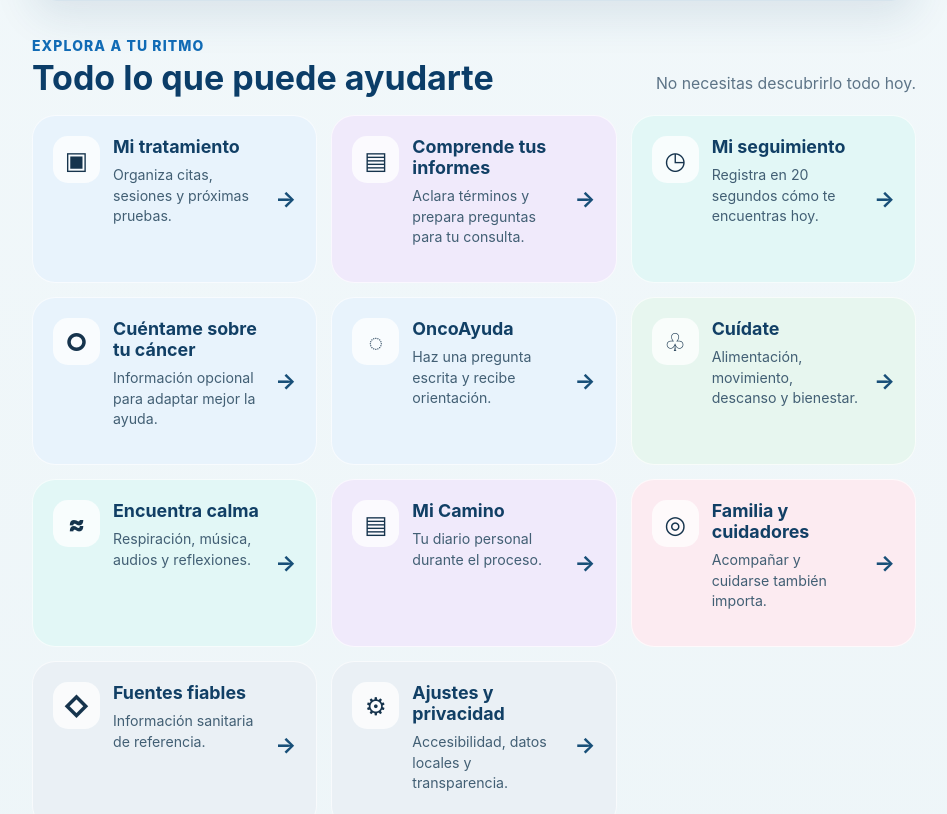
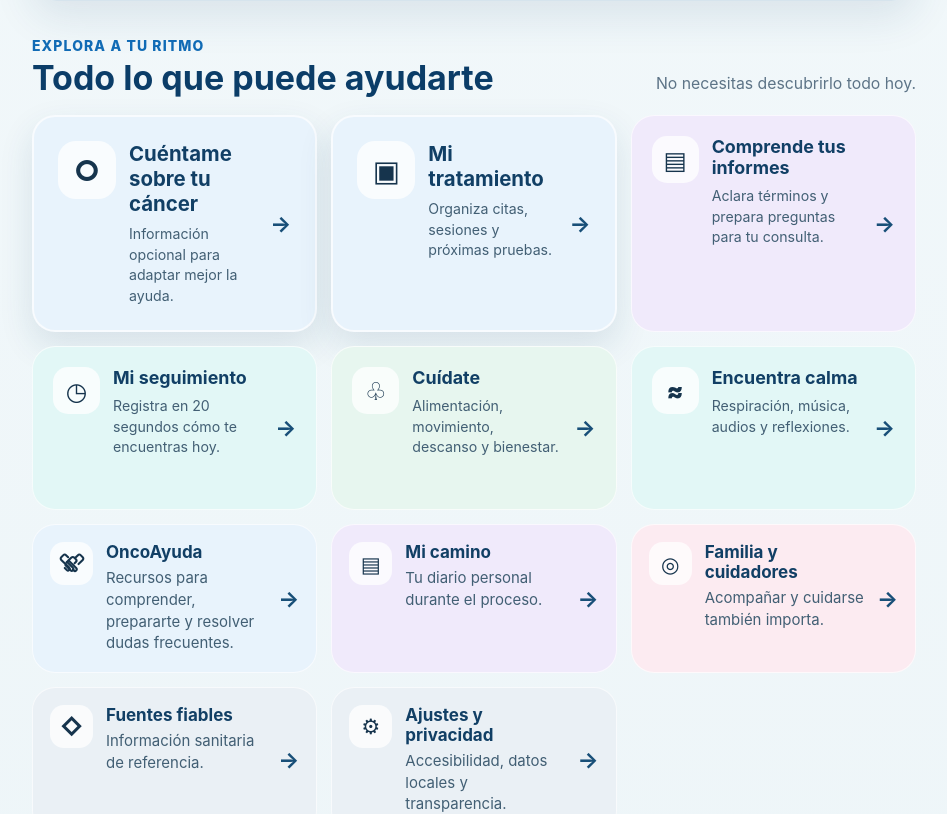
Before and after one commit to Moisesmira/OncoResponde, a React (Vite) app: page / in a window 1280 px wide. Shown: the part 1244-2058 px from the top of the page, without its empty margins (166-1113 px from the left). Built offline with nearby package versions, Linux system fonts and the light colour scheme.

Commit message:
Humanización y nueva experiencia de usuario

```diff
--- a/package.json
+++ b/package.json
@@ -1,7 +1,7 @@
 {
   "name": "oncoresponde-3",
   "private": true,
-  "version": "2.9.0",
+  "version": "3.0.0",
   "type": "module",
   "scripts": {
     "dev": "vite",
--- a/src/App.tsx
+++ b/src/App.tsx
@@ -20,7 +20,18 @@ export default function App() {
       <Route path="/" element={<Today />} />
       <Route path="/hablame" element={<Voice />} />
       <Route path="/respuesta" element={<Answer />} />
-      <Route path="/oncoayuda" element={<SimplePage title="OncoAyuda" />} />
+      <Route path="/oncoayuda" element={
+        <SimplePage title="OncoAyuda">
+          <div className="oncoayuda-intro">
+            <div className="oncoayuda-intro__icon" aria-hidden="true">🤝</div>
+            <div>
+              <h2>Apoyo para comprender y avanzar</h2>
+              <p>OncoAyuda reúne recursos para ayudarte a comprender mejor tu enfermedad, prepararte para los tratamientos y resolver dudas frecuentes.</p>
+              <p>Siempre que lo necesites, utiliza <strong>Háblame</strong> para realizar una consulta personalizada.</p>
+            </div>
+          </div>
+        </SimplePage>
+      } />
       <Route path="/perfil" element={<CancerProfile />} />
       <Route path="/cuidate" element={<WellnessHub />} />
       <Route path="/cuidate/:topicId" element={<WellnessTopic />} />
@@ -29,13 +40,13 @@ export default function App() {
       <Route path="/calma" element={<Breathing />} />
       <Route path="/seguimiento" element={<Tracking />} />
       <Route path="/seguimiento/sintomas" element={<SymptomDiary />} />
-      <Route path="/camino" element={<SimplePage title="Mi Camino" />} />
+      <Route path="/camino" element={<SimplePage title="Mi camino" />} />
       <Route path="/preparate" element={<Prepare />} />
       <Route path="/tratamiento" element={<Treatment />} />
       <Route path="/informes" element={<Reports />} />
-      <Route path="/familia" element={<SimplePage title="Familia" />} />
+      <Route path="/familia" element={<SimplePage title="Familia y cuidadores" />} />
       <Route path="/fuentes" element={<SimplePage title="Fuentes fiables" />} />
-      <Route path="/ajustes" element={<SimplePage title="Ajustes" />} />
+      <Route path="/ajustes" element={<SimplePage title="Ajustes y privacidad" />} />
     </Routes>
   );
 }
--- a/src/pages/Today.tsx
+++ b/src/pages/Today.tsx
@@ -58,18 +58,31 @@ const recommendations: Record<MoodId, { intro: string; energy: number; actions:
 };
 
 const accessCards = [
-  { to: '/tratamiento', title: 'Mi tratamiento', text: 'Organiza citas, sesiones y próximas pruebas.', icon: '▣', tone: 'blue' },
-  { to: '/informes', title: 'Comprende tus informes', text: 'Aclara términos y prepara preguntas para tu consulta.', icon: '▤', tone: 'purple' },
-  { to: '/seguimiento', title: 'Mi seguimiento', text: 'Registra en 20 segundos cómo te encuentras hoy.', icon: '◷', tone: 'teal' },
-  { to: '/perfil', title: 'Cuéntame sobre tu cáncer', text: 'Información opcional para adaptar mejor la ayuda.', icon: '○', tone: 'blue' },
-  { to: '/oncoayuda', title: 'OncoAyuda', text: 'Haz una pregunta escrita y recibe orientación.', icon: '◌', tone: 'blue' },
-  { to: '/cuidate', title: 'Cuídate', text: 'Alimentación, movimiento, descanso y bienestar.', icon: '♧', tone: 'green' },
-  { to: '/calma', title: 'Encuentra calma', text: 'Respiración, música, audios y reflexiones.', icon: '≈', tone: 'teal' },
-  { to: '/camino', title: 'Mi Camino', text: 'Tu diario personal durante el proceso.', icon: '▤', tone: 'purple' },
-  { to: '/familia', title: 'Familia y cuidadores', text: 'Acompañar y cuidarse también importa.', icon: '◎', tone: 'rose' },
-  { to: '/fuentes', title: 'Fuentes fiables', text: 'Información sanitaria de referencia.', icon: '◇', tone: 'slate' },
-  { to: '/ajustes', title: 'Ajustes y privacidad', text: 'Accesibilidad, datos locales y transparencia.', icon: '⚙', tone: 'slate' },
+  { to: '/perfil', title: 'Cuéntame sobre tu cáncer', text: 'Información opcional para adaptar mejor la ayuda.', icon: '○', tone: 'blue', size: 'primary' },
+  { to: '/tratamiento', title: 'Mi tratamiento', text: 'Organiza citas, sesiones y próximas pruebas.', icon: '▣', tone: 'blue', size: 'primary' },
+  { to: '/informes', title: 'Comprende tus informes', text: 'Aclara términos y prepara preguntas para tu consulta.', icon: '▤', tone: 'purple', size: 'secondary' },
+  { to: '/seguimiento', title: 'Mi seguimiento', text: 'Registra en 20 segundos cómo te encuentras hoy.', icon: '◷', tone: 'teal', size: 'secondary' },
+  { to: '/cuidate', title: 'Cuídate', text: 'Alimentación, movimiento, descanso y bienestar.', icon: '♧', tone: 'green', size: 'secondary' },
+  { to: '/calma', title: 'Encuentra calma', text: 'Respiración, música, audios y reflexiones.', icon: '≈', tone: 'teal', size: 'secondary' },
+  { to: '/oncoayuda', title: 'OncoAyuda', text: 'Recursos para comprender, prepararte y resolver dudas frecuentes.', icon: 'handshake', tone: 'blue', size: 'support' },
+  { to: '/camino', title: 'Mi camino', text: 'Tu diario personal durante el proceso.', icon: '▤', tone: 'purple', size: 'support' },
+  { to: '/familia', title: 'Familia y cuidadores', text: 'Acompañar y cuidarse también importa.', icon: '◎', tone: 'rose', size: 'support' },
+  { to: '/fuentes', title: 'Fuentes fiables', text: 'Información sanitaria de referencia.', icon: '◇', tone: 'slate', size: 'support' },
+  { to: '/ajustes', title: 'Ajustes y privacidad', text: 'Accesibilidad, datos locales y transparencia.', icon: '⚙', tone: 'slate', size: 'support' },
 ];
+
+function HandshakeIcon() {
+  return (
+    <svg className="handshake-icon" viewBox="0 0 24 24" aria-hidden="true" focusable="false">
+      <path d="M8.7 6.2 6.9 4.4a1.6 1.6 0 0 0-2.3 0L2.8 6.2a1.6 1.6 0 0 0 0 2.3l3.6 3.6" />
+      <path d="m15.3 6.2 1.8-1.8a1.6 1.6 0 0 1 2.3 0l1.8 1.8a1.6 1.6 0 0 1 0 2.3l-3.6 3.6" />
+      <path d="m7.2 10.8 4.1-4.1a2 2 0 0 1 2.8 0l1.2 1.2a1.7 1.7 0 0 1 0 2.4l-1.1 1.1" />
+      <path d="m9.1 9 6.5 6.5a1.45 1.45 0 0 1-2.05 2.05l-.75-.75" />
+      <path d="m7.8 10.3 5 5a1.45 1.45 0 0 1-2.05 2.05l-4.3-4.3" />
+      <path d="m6.5 12 3.1 3.1a1.45 1.45 0 0 1-2.05 2.05L5.8 15.4" />
+    </svg>
+  );
+}
 
 function getGreeting() {
   const hour = new Date().getHours();
@@ -185,8 +198,8 @@ export default function Today() {
           </div>
           <div className="access-grid">
             {accessCards.map((card) => (
-              <Link className={`access-card access-card--${card.tone}`} to={card.to} key={card.to}>
-                <span className="access-card__icon" aria-hidden="true">{card.icon}</span>
+              <Link className={`access-card access-card--${card.tone} access-card--${card.size}`} to={card.to} key={card.to}>
+                <span className="access-card__icon" aria-hidden="true">{card.icon === 'handshake' ? <HandshakeIcon /> : card.icon}</span>
                 <span className="access-card__body">
                   <strong>{card.title}</strong>
                   <small>{card.text}</small>
@@ -200,7 +213,7 @@ export default function Today() {
         <footer className="today-footer">
           <strong>OncoResponde</strong>
           <p>Orientación, no diagnóstico. La IA puede cometer errores. Contrasta siempre la información con tu equipo sanitario.</p>
-          <small>OncoResponde 2.9 · Información orientativa. No sustituye la atención médica ni los servicios de urgencias.</small>
+          <small>OncoResponde 3.0 · Información orientativa. No sustituye la atención médica ni los servicios de urgencias.</small>
         </footer>
       </main>
       <BottomNav />
--- a/src/styles.css
+++ b/src/styles.css
@@ -814,3 +814,112 @@ textarea { width: 100%; min-height: 120px; border: 1px solid #bad4e5; border-rad
 .reports-guardrail-grid strong { color:#31556d; }
 .reports-guardrail-grid p { margin:7px 0 0; color:#5b707d; line-height:1.5; }
 @media (max-width:760px){.reports-page{padding-inline:14px}.reports-hero{padding:22px 19px}.report-type-grid{grid-template-columns:1fr}.reports-file-row{align-items:flex-start;flex-direction:column}.reports-file-button{width:100%;box-sizing:border-box}.reports-guardrail-grid{grid-template-columns:1fr}}
+
+
+/* =========================================================
+   OncoResponde 3.0 · nueva jerarquía y humanización
+   ========================================================= */
+.access-grid {
+  align-items: stretch;
+}
+
+.access-card--primary {
+  grid-column: span 1;
+  min-height: 190px;
+  padding: 24px;
+  border-width: 2px;
+  box-shadow: 0 14px 34px rgba(27, 77, 108, .12);
+}
+
+.access-card--primary .access-card__icon {
+  width: 58px;
+  height: 58px;
+  border-radius: 18px;
+  font-size: 1.7rem;
+}
+
+.access-card--primary .access-card__body strong {
+  font-size: 1.2rem;
+}
+
+.access-card--secondary {
+  min-height: 164px;
+}
+
+.access-card--support {
+  min-height: 138px;
+  padding: 17px;
+}
+
+.access-card--support .access-card__icon {
+  width: 43px;
+  height: 43px;
+  border-radius: 14px;
+  font-size: 1.25rem;
+}
+
+.access-card--support .access-card__body strong {
+  font-size: 1rem;
+}
+
+.access-card--support .access-card__body small {
+  margin-top: 6px;
+  font-size: .88rem;
+}
+
+.handshake-icon {
+  width: 28px;
+  height: 28px;
+  fill: none;
+  stroke: currentColor;
+  stroke-width: 1.8;
+  stroke-linecap: round;
+  stroke-linejoin: round;
+}
+
+.oncoayuda-intro {
+  display: grid;
+  grid-template-columns: auto 1fr;
+  gap: 20px;
+  align-items: start;
+}
+
+.oncoayuda-intro__icon {
+  width: 72px;
+  height: 72px;
+  display: grid;
+  place-items: center;
+  border-radius: 22px;
+  background: #eaf4fb;
+  font-size: 2.15rem;
+}
+
+.oncoayuda-intro h2 {
+  margin: 0 0 10px;
+  color: #183b55;
+}
+
+.oncoayuda-intro p {
+  margin: 8px 0;
+  color: #425f74;
+  line-height: 1.65;
+}
+
+@media (min-width: 980px) {
+  .access-card--primary {
+    grid-column: span 1;
+  }
+}
+
+@media (max-width: 760px) {
+  .access-card--primary,
+  .access-card--secondary,
+  .access-card--support {
+    min-height: 132px;
+    padding: 18px;
+  }
+
+  .oncoayuda-intro {
+    grid-template-columns: 1fr;
+  }
+}
```
Also changed, not shown: INSTRUCCIONES_ONCORESPONDE_3_0_0.txt (added), 1 other file (tests, documents, lock files or other folders).
